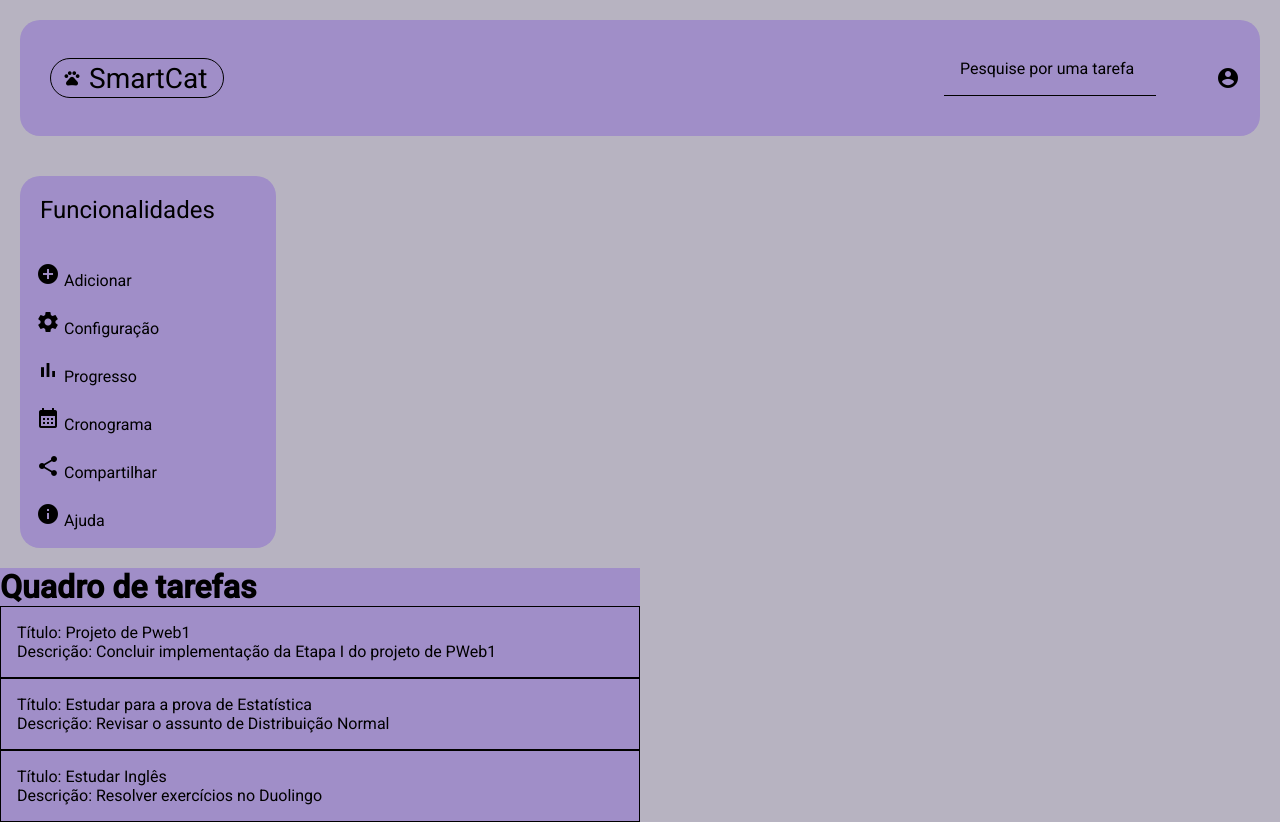
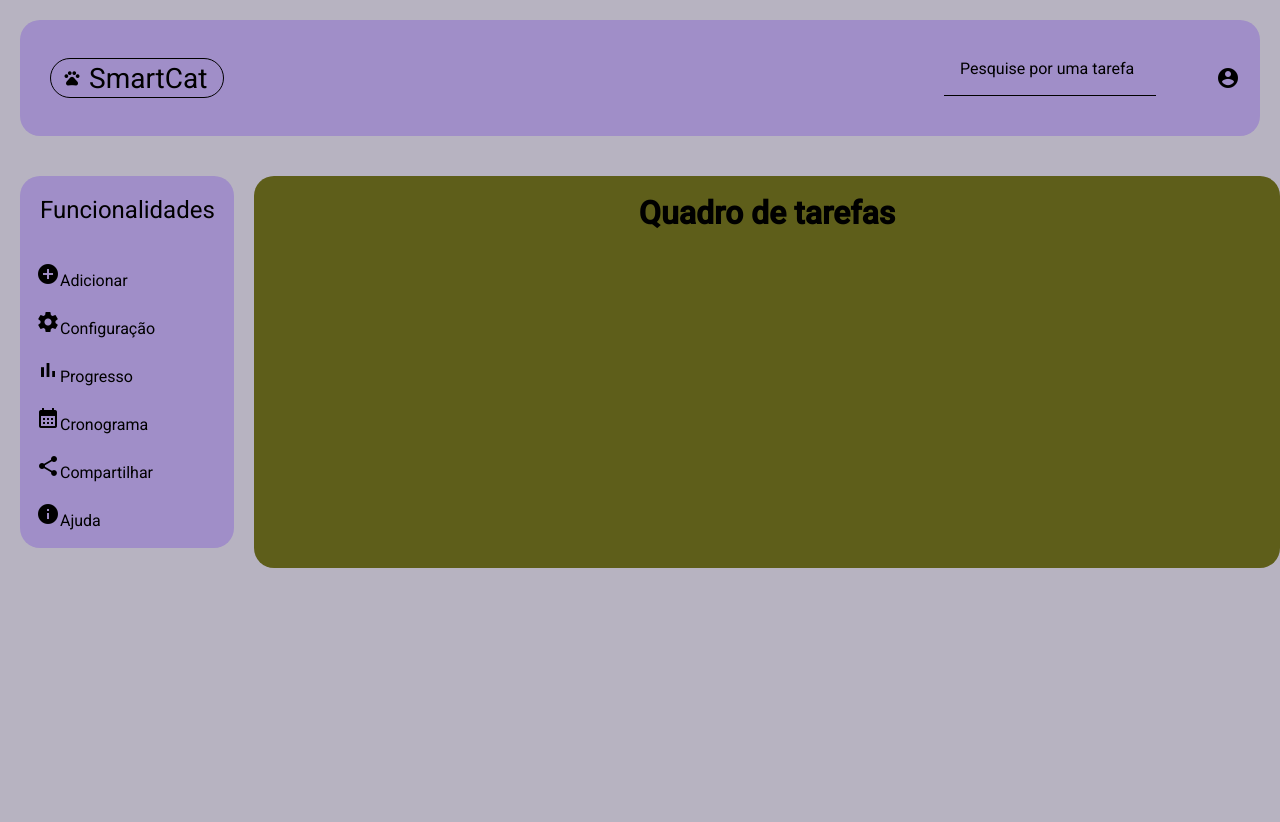
Before and after one commit to felipecartaxo/pweb1-angular-smartcat, an Angular app in the folder smartcat-projeto/: page / in a window 1280 px wide. Built offline with nearby package versions, Linux system fonts and the light colour scheme.

Commit message:
alterações e testes no estilo

```diff
--- a/smartcat-projeto/src/app/app.component.css
+++ b/smartcat-projeto/src/app/app.component.css
@@ -1,4 +1,17 @@
-* {
+.main {
     display: flex;
-    flex-direction: column;
+    flex-direction: row;
+    flex-wrap: nowrap;
+    align-items: stretch;
 }
+
+app-quadro {
+    background-color: #5e5e1a;
+    flex-grow: 8;
+    margin-top: 20px;
+    border-radius: 20px;
+}
+
+app-menu-lateral {
+    flex-grow: 0.2;
+}
--- a/smartcat-projeto/src/app/app.component.html
+++ b/smartcat-projeto/src/app/app.component.html
@@ -1,3 +1,6 @@
 <app-barra-superior></app-barra-superior>
-<app-menu-lateral></app-menu-lateral>
-<app-quadro></app-quadro>
+
+<div class="main">
+    <app-menu-lateral></app-menu-lateral>
+    <app-quadro></app-quadro>
+</div>
--- a/smartcat-projeto/src/app/layout/menu-lateral/menu-lateral.component.css
+++ b/smartcat-projeto/src/app/layout/menu-lateral/menu-lateral.component.css
@@ -2,13 +2,9 @@
     margin: 20px;
     background-color: #a08ec8;
     border-radius: 20px;
-    width: 20%;
-    height: 80%;
 
     display: flex;
     flex-direction: column;
-
-    /*border: 1px solid gray; !* Coloquei isso aqui só pra ter noção dos limites do componente *!*/
 }
 
 .menu-lateral_botoes {
@@ -30,16 +26,19 @@ mat-list {
     flex-grow: 1;
 }
 
-.menu-item {
+mat-list-item span {
     color: black;
+    display: inline-block;
+    width: 150px;
 }
 
 .menu-item:hover {
     background-color: #848095;
+    border-radius: 10px;
 }
 
 .botao-ajuda {
-
+    /* TODO: Fazer com que esse botão fique no final da tela */
 }
 
 /* TODO: Depois a gente dê uma olhada em como deixar os ícones e os textos alinhados */
--- a/smartcat-projeto/src/app/layout/menu-lateral/menu-lateral.component.html
+++ b/smartcat-projeto/src/app/layout/menu-lateral/menu-lateral.component.html
@@ -1,42 +1,36 @@
 <!-- Considere colocar uma sidenav, é mais elegante -->
 
 <div class="menu-lateral-container">
-    <p class="menu-lateral_titulo">Funcionalidades</p>
+    <span class="menu-lateral_titulo">Funcionalidades</span>
     <mat-list class="menu-lateral_botoes" role="list">
         <div class="botao-adicionar">
             <mat-list-item class="menu-item" role="listitem">
-                <mat-icon>add_circle</mat-icon>
-                Adicionar
+                <span><mat-icon>add_circle</mat-icon>Adicionar</span>
             </mat-list-item>
         </div>
         <div class="botao-configuracao">
             <mat-list-item class="menu-item" role="listitem">
-                <mat-icon>settings</mat-icon>
-                Configuração
+                <span><mat-icon>settings</mat-icon>Configuração</span>
             </mat-list-item>
         </div>
         <div class="botao-progresso">
             <mat-list-item class="menu-item" role="listitem">
-                <mat-icon>bar_chart</mat-icon>
-                Progresso
+                <span><mat-icon>bar_chart</mat-icon>Progresso</span>
             </mat-list-item>
         </div>
         <div class="botao-cronograma">
             <mat-list-item class="menu-item" role="listitem">
-                <mat-icon>calendar_month</mat-icon>
-                Cronograma
+                <span><mat-icon>calendar_month</mat-icon>Cronograma</span>
             </mat-list-item>
         </div>
         <div class="botao-compartilhar">
             <mat-list-item class="menu-item" role="listitem">
-                <mat-icon>share</mat-icon>
-                Compartilhar
+                <span><mat-icon>share</mat-icon>Compartilhar</span>
             </mat-list-item>
         </div>
         <div class="botao-ajuda">
-            <mat-list-item class="menu-item menu-last-item" role="listitem">
-                <mat-icon>info</mat-icon>
-                Ajuda
+            <mat-list-item class="menu-item" role="listitem">
+                <span><mat-icon>info</mat-icon>Ajuda</span>
             </mat-list-item>
         </div>
     </mat-list>
--- a/smartcat-projeto/src/app/layout/quadro/quadro.component.css
+++ b/smartcat-projeto/src/app/layout/quadro/quadro.component.css
@@ -1,4 +1,11 @@
-* {
-    background-color: #a08ec8;
-    width: 50%;
+.main-app-quadro h1 {
+    text-align: center;
+    padding-top: 18px;
+    padding-bottom: 18px;
 }
+
+app-listagem-tarefas {
+    background-color: #228080;
+    display: flex;
+    justify-content: space-around;
+}
--- a/smartcat-projeto/src/app/layout/quadro/quadro.component.html
+++ b/smartcat-projeto/src/app/layout/quadro/quadro.component.html
@@ -1,2 +1,5 @@
-<h1>Quadro de tarefas</h1>
-<app-listagem-tarefas></app-listagem-tarefas>
+<div class="main-app-quadro">
+    <h1>Quadro de tarefas</h1>
+</div>
+
+<!--<app-listagem-tarefas></app-listagem-tarefas>-->
```
Also changed, not shown: smartcat-projeto/src/app/layout/layout.module.ts (+18 -1 lines).
